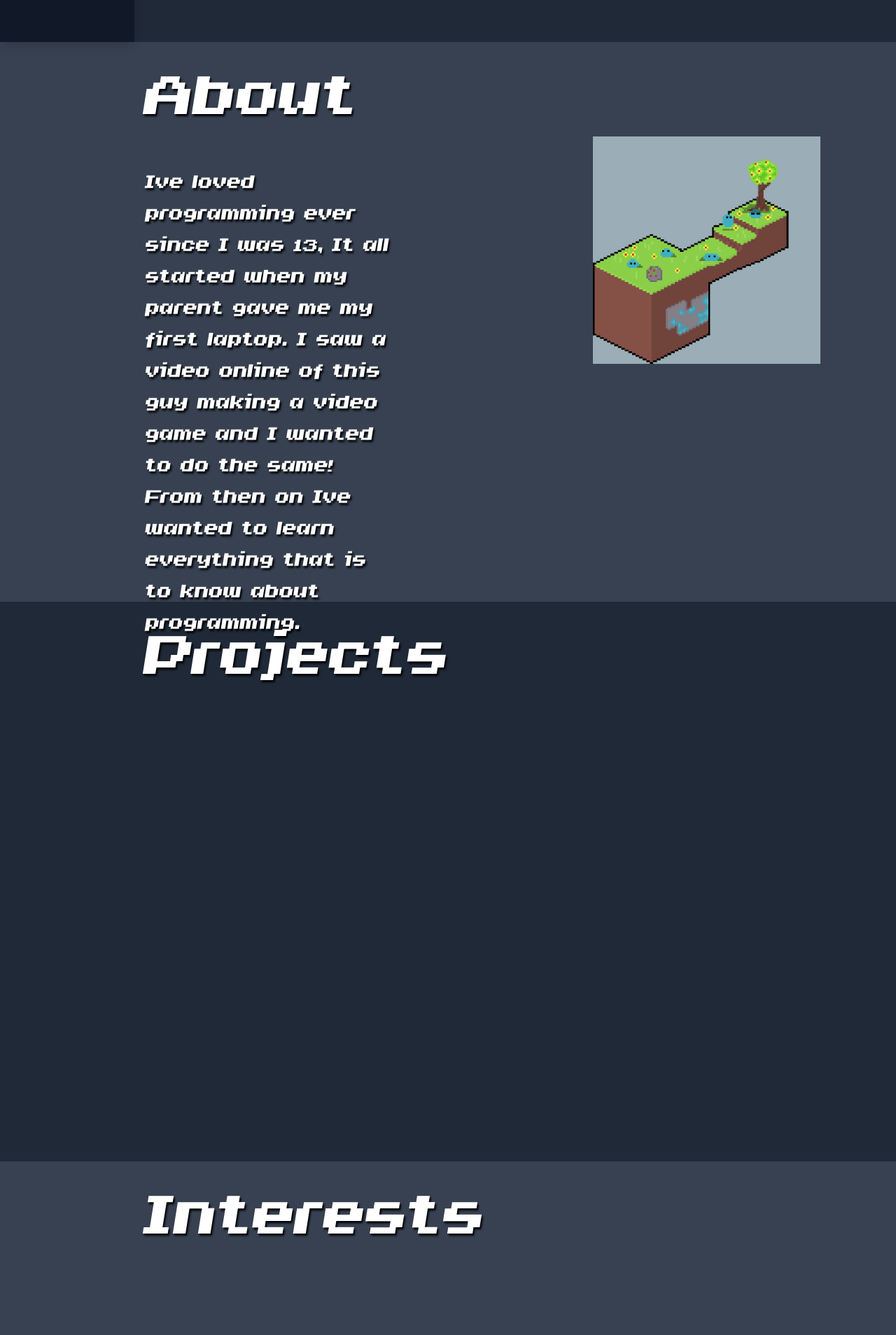
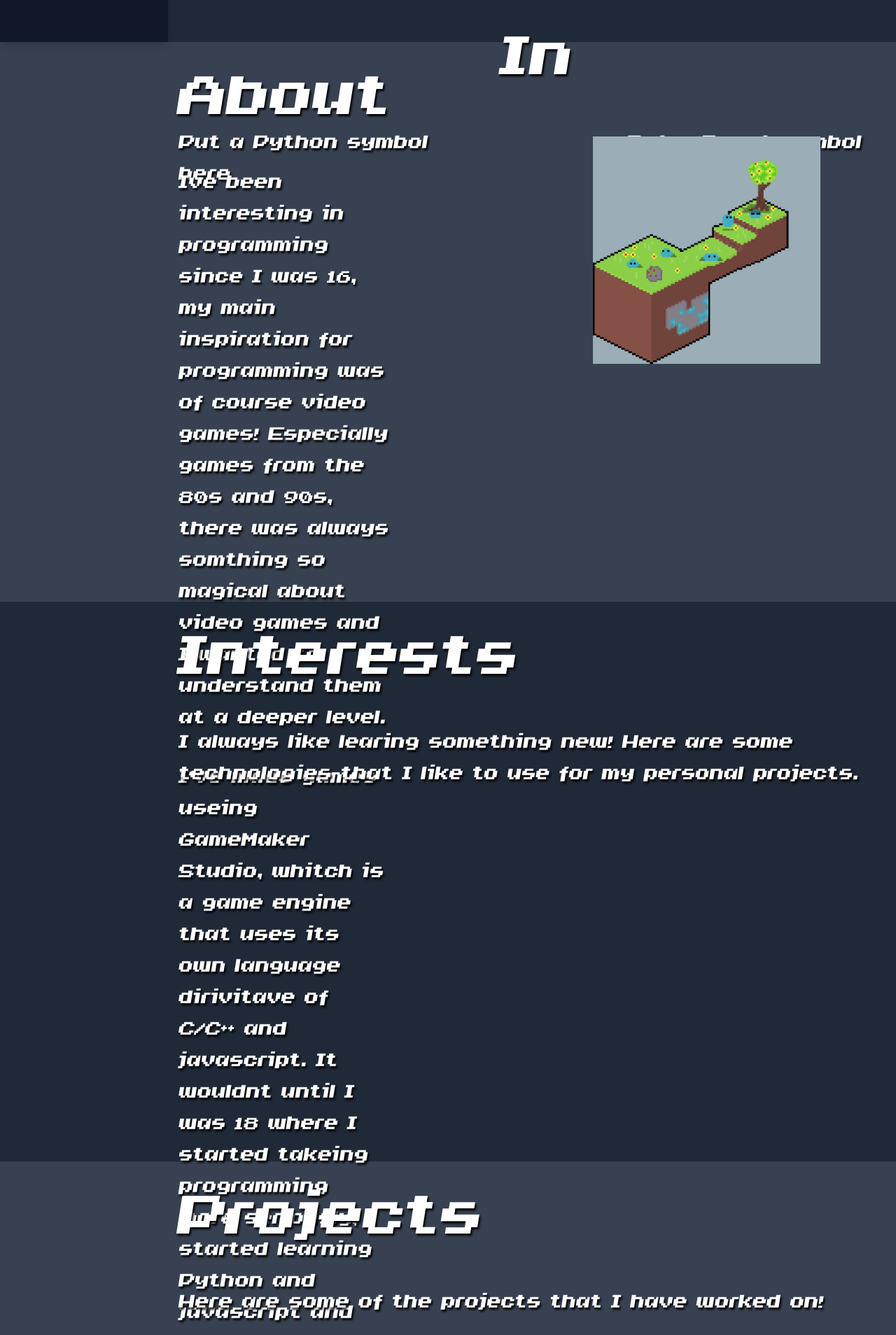
Before and after one commit to TyGuy54/portfoilo-site, a React (Create React App) app: page / in a window 1280 px wide. Shown: the part 740-2648 px from the top of the page at 70% size. Built offline with nearby package versions, Linux system fonts and the light colour scheme.

Commit message:
biut more info on abbout page, and other pages

```diff
--- a/src/App.js
+++ b/src/App.js
@@ -10,8 +10,8 @@ function App() {
     <>
       <HomePage/>
       <AboutPage/>
+      <InterestPage/>
       <ProjectPage/>
-      <InterestPage/>
     </>
   );
 }
--- a/src/components/pages/aboutPage/aboutPage.js
+++ b/src/components/pages/aboutPage/aboutPage.js
@@ -7,16 +7,24 @@ export const AboutPage = () => {
         <>
           <div className='h-screen bg-gray-700'>
             <div className='font-invasion text-[90px]
-                        text-white text-center'
-            >
-              <h1 className='text-shadow text-left pl-52'>About</h1>
+                        text-white text-center'>
+              <h1 className='text-shadow text-left pl-64'>About</h1>
               <div className='flex'>
                   <div className='container text-[30px]'>
-                    <p className='text-shadow text-left pl-52 pt-10'>
-                      Ive loved programming ever since I was 13,
-                      It all started when my parent gave me my first laptop.
-                      I saw a video online of this guy making a video game and I wanted to do the same!
-                      From then on Ive wanted to learn everything that is to know about programming.
+                    <p className='text-shadow text-left pl-64 pt-10'>
+                      Ive been interesting in programming since I was
+                      16, my main inspiration for programming was of course video games!
+                      Especially games from the 80s and 90s, there was always somthing so magical
+                      about video games and I wanted to understand them at a deeper level.
+                    </p>
+                    <p className='text-shadow text-left pl-64 pt-10'>
+                      I've made games useing GameMaker Studio, whitch is a game engine
+                      that uses its own language dirivitave of C/C++ and javascript.
+                      It wouldnt until I was 18 where I started takeing programming more
+                      seriously, I started learning Python and javascript and moved away from makeing games to expirimenting with Web Development and creating other type of software.
+                    </p>
+                    <p className='text-shadow text-left pl-64 pt-10'>
+                      I love Programming more than anything and im very happy that it has become something more of a hobby, and it's something I can do professionally.
                     </p>
                   </div>
                   <div className='container pl-72'>
--- a/src/components/pages/homePage/homePage.js
+++ b/src/components/pages/homePage/homePage.js
@@ -7,7 +7,7 @@ import '../../../assets/css/util.css';
 export const HomePage = () =>{
 
     const homeTitle = useSpring({
-        to: { marginLeft: 635 },
+        to: { marginLeft: 850 },
         from: { marginLeft: -1000 },
         reset: false,
         delay: 400,
@@ -33,6 +33,25 @@ export const HomePage = () =>{
                     <animated.div className='homeP' style={homeContent}>A passionate programmer</animated.div>
                     <animated.div className='homeP' style={homeContent}>I program good</animated.div>
                 </div>
+                <div className='h-screen bg-gray-800'>
+                    <div className='font-invasion text-[90px]
+                                text-white text-center'
+                    >
+                    <h1 className='text-shadow pl-64'>What I Specialize In</h1>
+                        <div className='flex'>
+                            <div className='container text-[30px]'>
+                                <p className='text-shadow text-left pl-64 pt-10'>
+                                    Put a Python symbol here
+                                </p>
+                            </div>
+                            <div className='container text-[30px]'>
+                                <p className='text-shadow text-left pl-64 pt-10'>
+                                    Put a React symbol here
+                                </p>
+                            </div>
+                        </div>
+                    </div>
+                </div>
             </div>
         </>
     )
--- a/src/components/pages/interestsPage/interestsPage.js
+++ b/src/components/pages/interestsPage/interestsPage.js
@@ -2,11 +2,20 @@ import react from 'react';
 
 export const InterestPage = () => {
     return (
-        <div className='h-screen bg-gray-700'>
+        <div className='h-screen bg-gray-800'>
             <div className='font-invasion text-[90px]
                         text-white text-center'
             >
-            <h1 className='text-shadow text-left pl-52'>Interests</h1>
+            <h1 className='text-shadow text-left pl-64'>Interests</h1>
+                <div className='flex'>
+                    <div className='container text-[30px]'>
+                        <p className='text-shadow text-left pl-64 pt-10'>
+                            I always like learing something new!
+                            Here are some technologies that I like to use
+                            for my personal projects.
+                        </p>
+                    </div>
+                </div>
             </div>
         </div>
     )
--- a/src/components/pages/projectsPage/projectsPage.js
+++ b/src/components/pages/projectsPage/projectsPage.js
@@ -1,12 +1,19 @@
 import react from 'react';
+import '../../../assets/css/util.css';
 
 export const ProjectPage = () => {
     return (
-        <div className='h-screen bg-gray-800'>
+        <div className='h-screen bg-gray-700'>
             <div className='font-invasion text-[90px]
-                        text-white text-center'
-            >
-            <h1 className='text-shadow text-left pl-52'>Projects</h1>
+                        text-white text-center'>
+                <h1 className='text-shadow text-left pl-64'>Projects</h1>
+                <div className='flex'>
+                    <div className='container text-[30px]'>
+                        <p className='text-shadow text-left pl-64 pt-10'>
+                        Here are some of the projects that I have worked on!
+                        </p>
+                    </div>
+                </div>
             </div>
         </div>
     )
--- a/src/components/sideNav/sideNav.js
+++ b/src/components/sideNav/sideNav.js
@@ -15,7 +15,7 @@ const SideBarIcon = ({icon, title}) => (
 export const SideNav = () => {
     return (
         <>
-          <div className="fixed top-0 left-0 h-screen w-48 m-0
+          <div className="fixed top-0 left-0 h-screen w-60 m-0
                             flex flex-col
                             bg-gray-900 text-white shadow-lg font-invasion">
 
--- a/src/index.css
+++ b/src/index.css
@@ -5,8 +5,8 @@
 @layer components {
     .sidenav-icon {
         @apply relative flex items-center justify-center
-                h-12 w-32 mt-10 mb-10 ml-7 mx-auto shadow-lg
-                bg-gray-800 text-green-500
+                h-24 w-36 mt-10 mb-10 ml-10 mx-auto shadow-lg
+                bg-gray-800 text-white text-lg
                 hover:bg-green-600 hover:text-white
                 rounded-none hover:rounded-lg
                 transition-all duration-300 ease-linear
```
